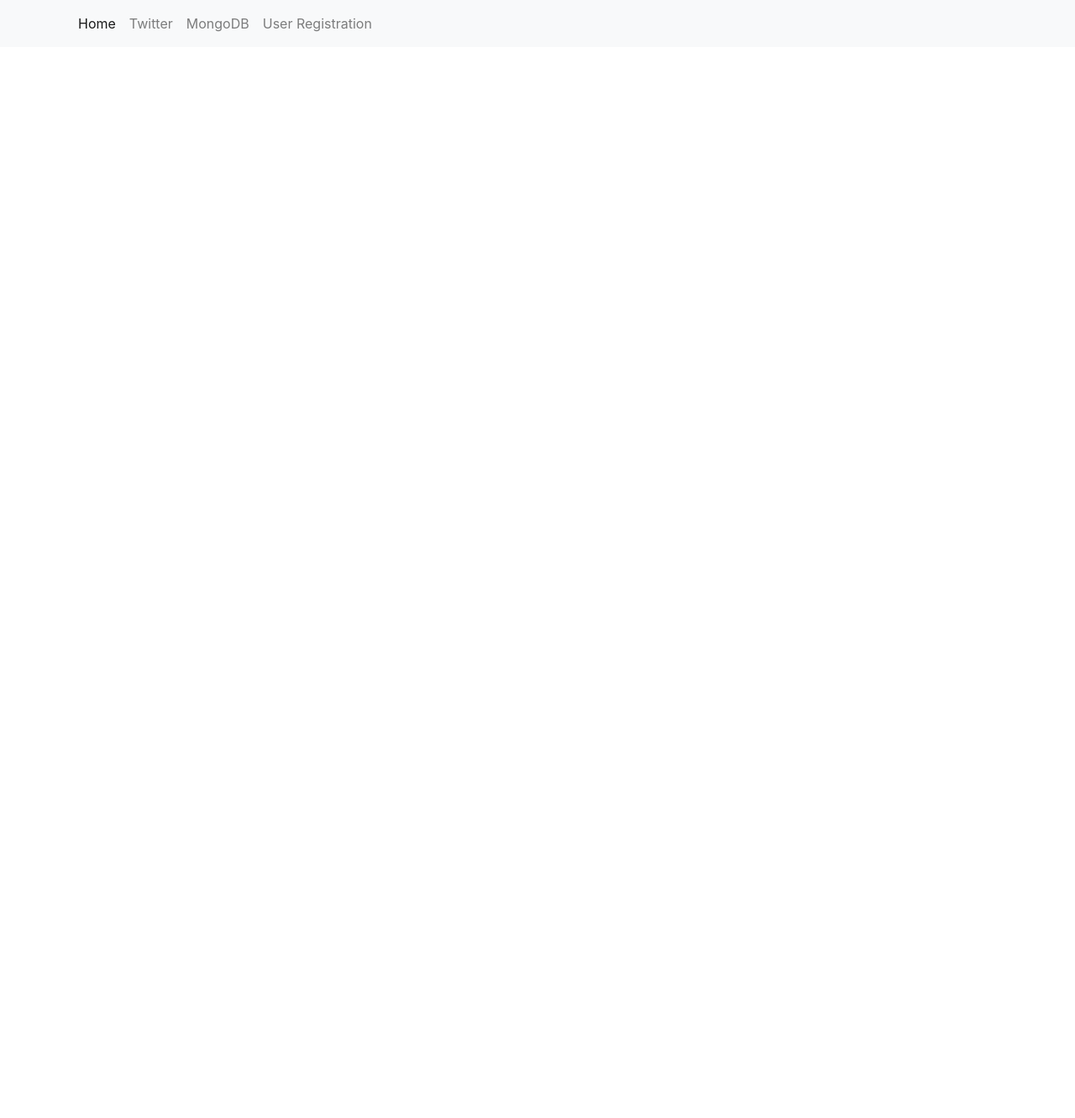
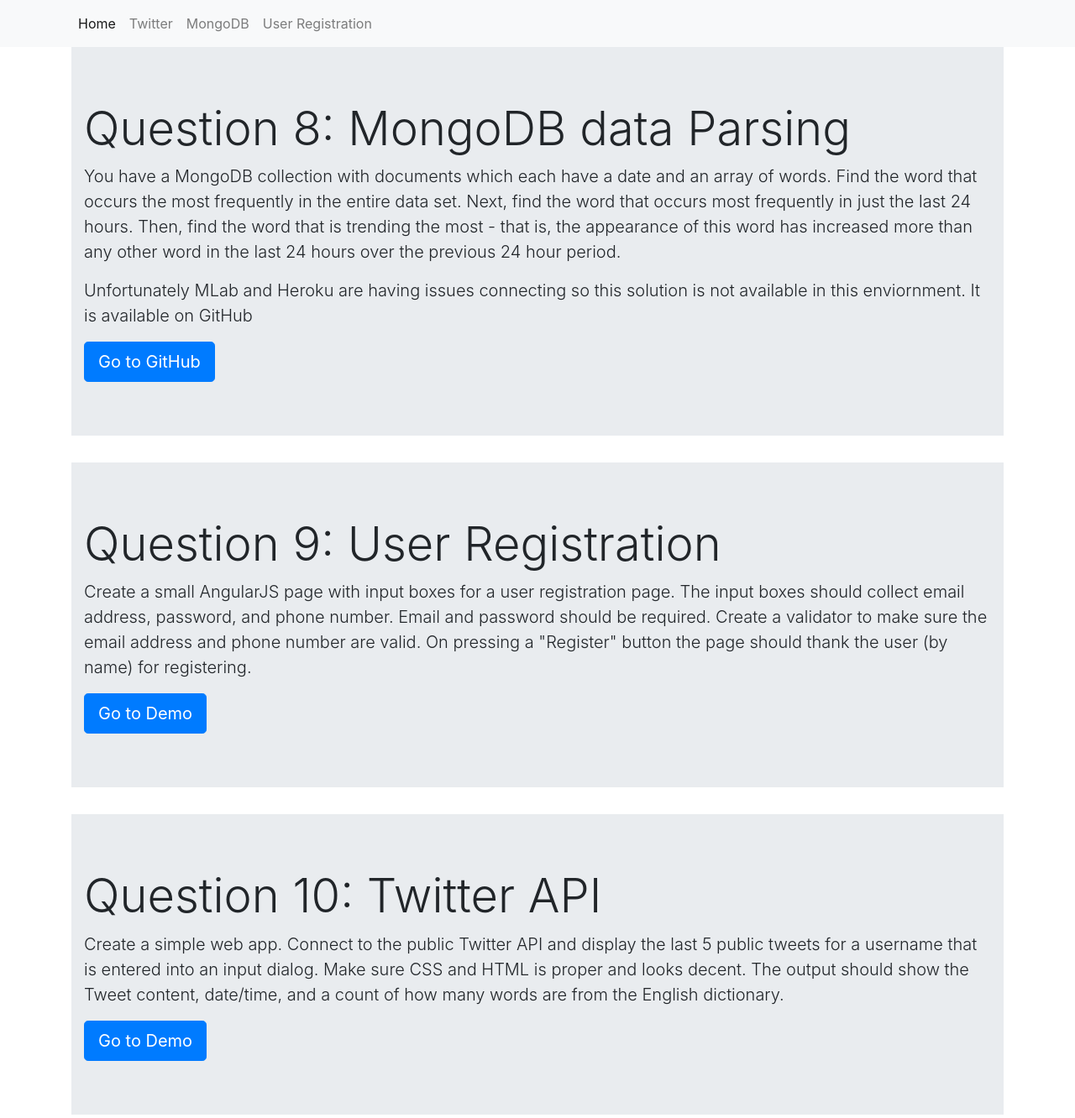
Before and after one commit to Mike-Selmo/haystax-heroku, a website: page public/index.html in a window 1280 px wide. Shown: the whole page at 84% size. Before the commit the page ends 800 px from the top, so only its background shows below. Drawn offline with nearby package versions, Linux system fonts and the light colour scheme.

Commit message:
adding description

```diff
--- a/public/index.html
+++ b/public/index.html
@@ -36,7 +36,7 @@
         <a class="nav-link" href="/twitter">Twitter</a>
       </li>
     <li class="nav-item">
-        <a class="nav-link" href="/mongo">MongoDB</a>
+        <a ng-disabled="true" class="nav-link" href="/mongo">MongoDB</a>
       </li>
       <li class="nav-item">
         <a class="nav-link" href="/register">User Registration</a>
@@ -46,18 +46,46 @@
 </div>
 </nav>
 
-<!-- SET THE CONTROLLER AND GET ALL TODOS -->
 <body ng-controller="loginController">
     <div class="container">
 
+        <div  class="full-width jumbotron jumbotron-fluid" style="">
+    <div class="container">
+      <h1 class="display-4">Question 8: MongoDB data Parsing</h1>
+        <p class="lead">You have a MongoDB collection with documents which each have a date and an array of words. Find the word that occurs the most frequently in the entire data set. Next, find the word that occurs most frequently in just the last 24 hours. Then, find the word that is trending the most - that is, the appearance of this word has increased more than any other word in the last 24 hours over the previous 24 hour period. </p>
 
-        <!-- TODO LIST -->
-        <div id="todo-list" class="row">
-            <div class="col-sm-4 col-sm-offset-4">
+        <p class="lead">Unfortunately MLab and Heroku are having issues connecting so this solution is not available in this enviornment. It is available on GitHub</p>
+    <a type="submit" class="btn btn-primary btn-lg" target="_blank" href="https://github.com/Mike-Selmo/haystax-interview">Go to GitHub</a>
 
 
-            </div>
-        </div>
+</div>
+</div>
+
+                <div  class="full-width jumbotron jumbotron-fluid" style="">
+    <div class="container">
+      <h1 class="display-4">Question 9: User Registration</h1>
+        <p class="lead">Create a small AngularJS page with input boxes for a user registration page. The input boxes should collect email address, password, and phone number. Email and password should be required. Create a validator to make sure the email address and phone number are valid. On pressing a "Register" button the page should thank the user (by name) for registering. </p>
+
+        <p class="lead"></p>
+    <a type="submit" class="btn btn-primary btn-lg" href="/registration">Go to Demo</a>
+
+
+</div>
+</div>
+
+                <div  class="full-width jumbotron jumbotron-fluid" style="">
+    <div class="container">
+      <h1 class="display-4">Question 10: Twitter API</h1>
+        <p class="lead">Create a simple web app. Connect to the public Twitter API and display the last 5 public tweets for a username that is entered into an input dialog. Make sure CSS and HTML is proper and looks decent. The output should show the Tweet content, date/time, and a count of how many words are from the English dictionary.</p>
+
+        <p class="lead"></p>
+    <a type="submit" class="btn btn-primary btn-lg" href="/Twitter">Go to Demo</a>
+
+
+</div>
+</div>
+
+
 
     </div>
 
```
